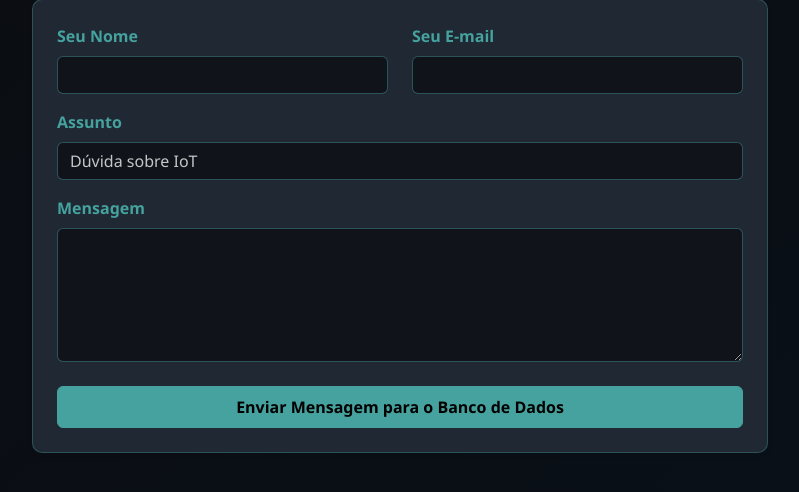
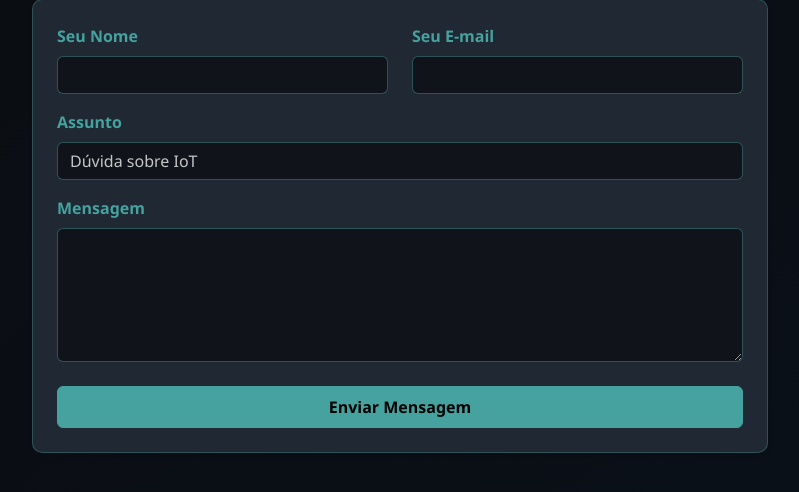
Before and after one commit to Lucca-LBF/projeto-nexus, a Django app: page /contato/ in a window 1280 px wide. Shown: the part 264-756 px from the top of the page, without its empty margins (240-1039 px from the left). Run offline with Django 5.2, Linux system fonts and the light colour scheme.

Commit message:
changed contact message

```diff
--- a/templates/contato.html
+++ b/templates/contato.html
@@ -46,7 +46,7 @@
                 </div>
 
                 <button type="submit" class="btn btn-primary w-100 fw-bold py-2">
-                    Enviar Mensagem para o Banco de Dados
+                    Enviar Mensagem
                 </button>
             </form>
         </div>
```
